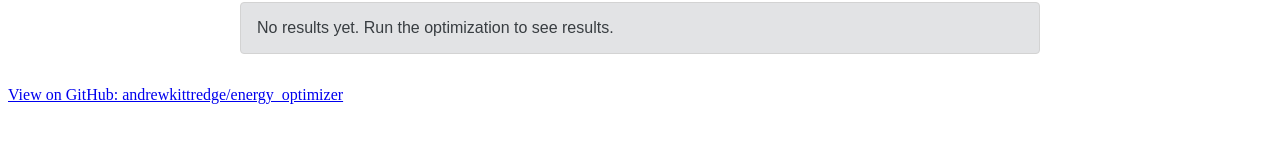
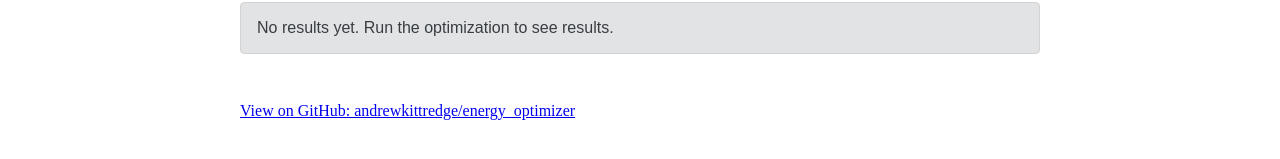
Before and after one commit to andrewkittredge/energy_optimizer, an Angular app in the folder app/: page / in a window 1280 px wide. Shown: the part 709-868 px from the top of the page. Before the commit the page ends 821 px from the top, so only its background shows below. Built offline with nearby package versions, Linux system fonts and the light colour scheme; no server answers.

Commit message:
center footer

```diff
--- a/app/src/styles.scss
+++ b/app/src/styles.scss
@@ -1 +1,6 @@
 /* You can add global styles to this file, and also import other style files */
+
+footer {
+  margin: 3rem auto;
+  max-width: 800px;
+}
```
